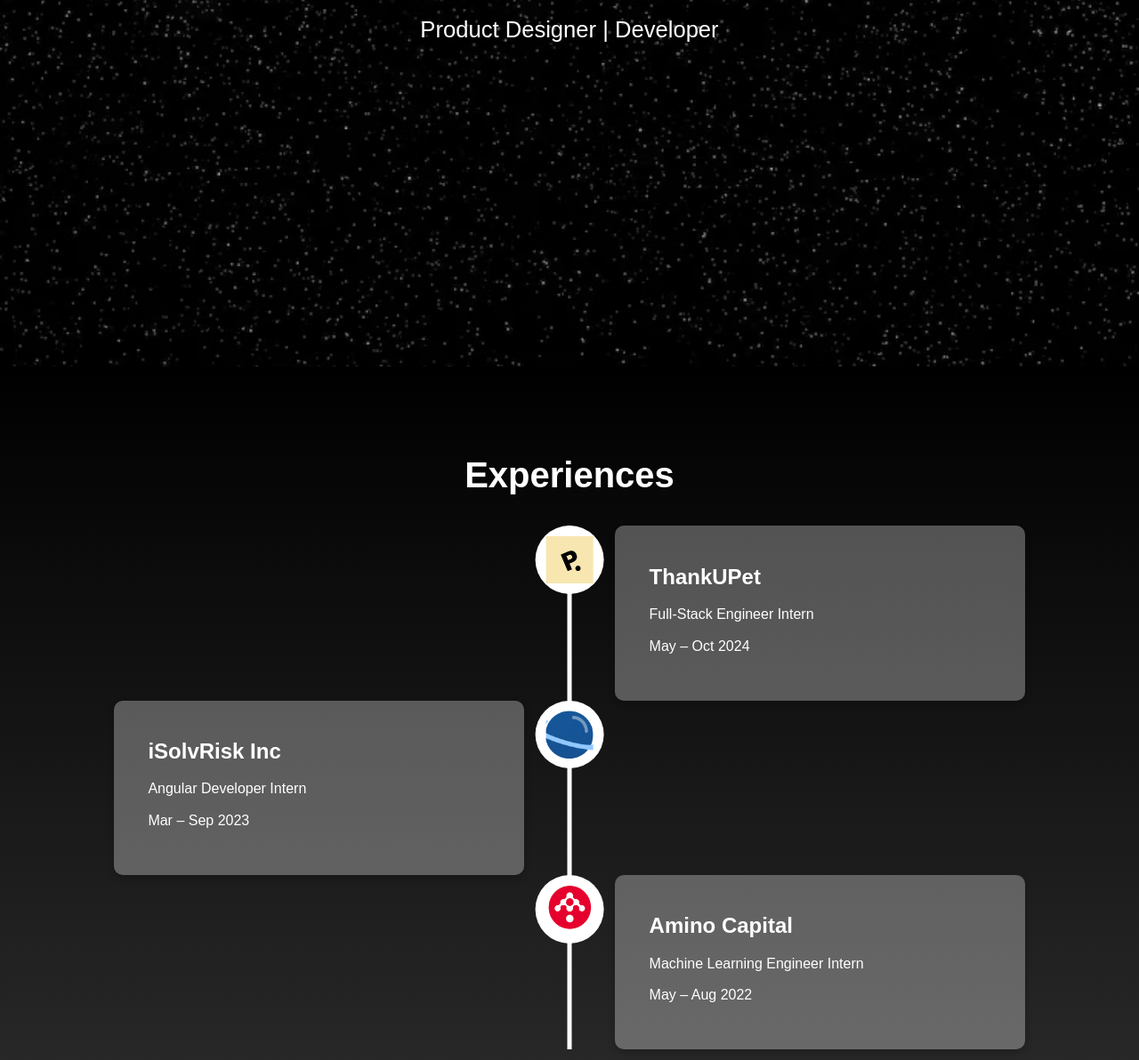
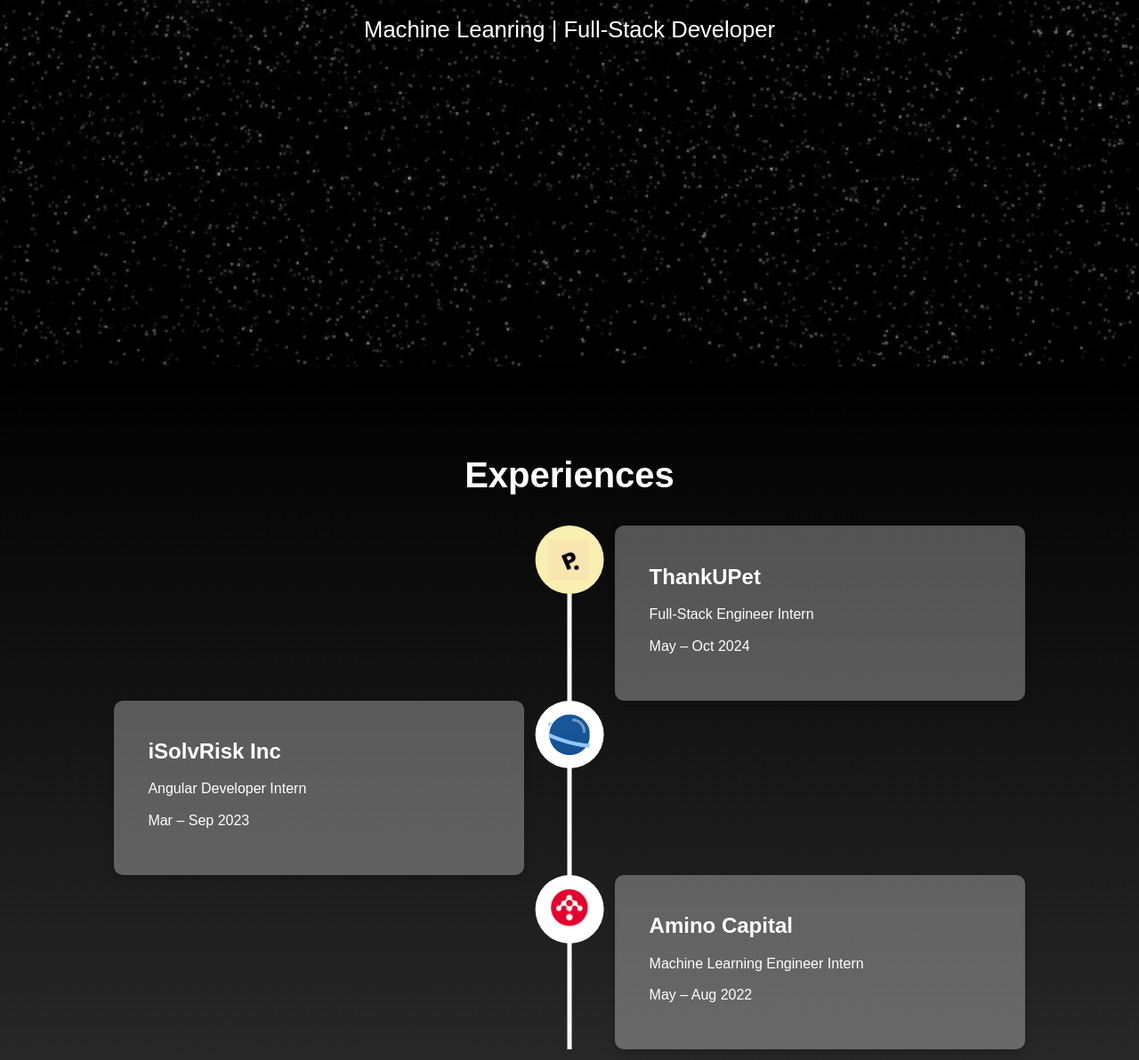
Before and after one commit to Erikwang317/Portfolio, a plain HTML site: page index.html in a window 1280 px wide. Shown: the part 388-1580 px from the top of the page at 89% size. Drawn offline with Linux system fonts and the light colour scheme.

Commit message:
icon tweak

```diff
--- a/index.html
+++ b/index.html
@@ -21,7 +21,7 @@
 
     <section id="hero">
         <h1>Erik Wang</h1>
-        <p>Product Designer | Developer</p>
+        <p>Machine Leanring | Full-Stack Developer</p>
         <div class="typewriter">
             <div class="line">Hello, I'm Erik Wang 👋</div>
             <div class="line">Computer Science student at Brown University</div>
@@ -34,7 +34,7 @@
         <h2>Experiences</h2>
         <div class="timeline">
             <div class="timeline-item">
-                <a href="https://www.colgate.edu/" class="timeline-icon">
+                <a href="https://www.colgate.edu/" class="timeline-icon small yellow">
                   <img src="./assets/thankupet_icon.png" alt="thankupet icon">
                 </a>
                 <div class="timeline-content">
@@ -44,7 +44,7 @@
                 </div>
               </div>
               <div class="timeline-item">
-                <a href="https://www.whschool.org/" class="timeline-icon">
+                <a href="https://www.whschool.org/" class="timeline-icon small">
                   <img src="./assets/iSolvRisk_icon.png" alt="iSolRisk icon">
                 </a>
                 <div class="timeline-content">
@@ -54,7 +54,7 @@
                 </div>
               </div>
               <div class="timeline-item">
-                <a href="https://www.nflsxl.com/" class="timeline-icon">
+                <a href="https://www.nflsxl.com/" class="timeline-icon small">
                   <img src="./assets/amino_icon.png" alt="animo icon">
                 </a>
                 <div class="timeline-content">
@@ -124,7 +124,7 @@
                     </div>
                 </a>
                 <div class="card-content">
-                    <h3>Project Title 1</h3>
+                    <h3>Persona</h3>
                 </div>
             </div>
             <div class="card animate-on-scroll">
@@ -134,7 +134,7 @@
                     </div>
                 </a>
                 <div class="card-content">
-                    <h3>Persona</h3>
+                    <h3>Accessible Component</h3>
                 </div>
             </div>
             <div class="card animate-on-scroll">
--- a/styles.css
+++ b/styles.css
@@ -181,6 +181,15 @@ nav ul li a:hover, nav a:hover, #contact a:hover {
     width: 70%;
     height: 70%;
     object-fit: cover;
+}
+
+.small img {
+    width: 60%;
+    height: 60%;
+}
+
+.yellow {
+    background-color: #f9efb0;
 }
 
 .timeline-icon img:hover {
```
